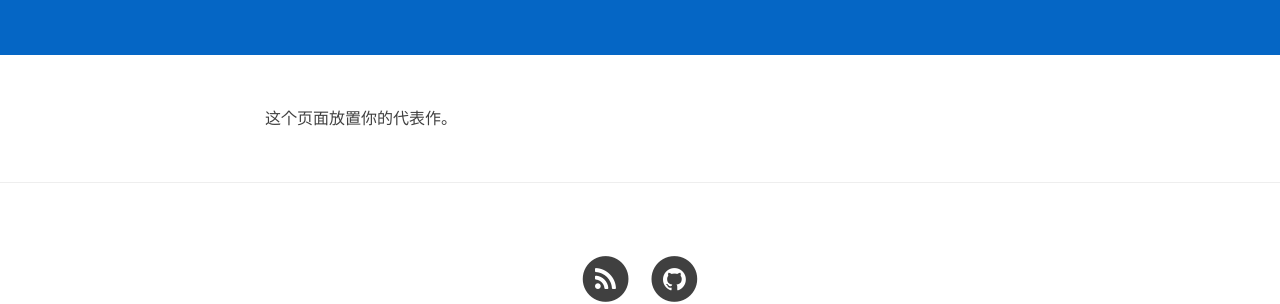
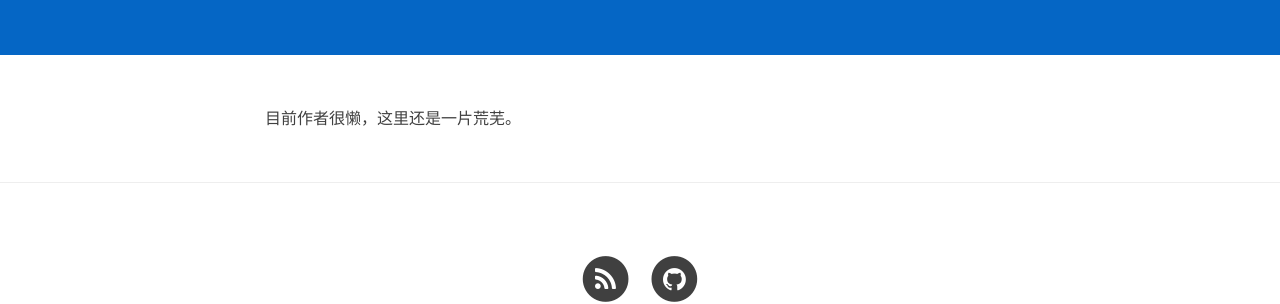
Before and after one commit to hang921727/hang.github.io, a Jekyll site: the page built from milestone.md, in a window 1280 px wide. Shown: the part 373-677 px from the top of the page. Built offline with Jekyll 4.4.1, drawn with Linux system fonts in a browser that asks for light colours; nearby versions of some CDN libraries.

Commit message:
Update milestone.md

```diff
--- a/milestone.md
+++ b/milestone.md
@@ -5,4 +5,4 @@ description: "代表作"
 header-img: "img/zhihu.jpg"
 ---
 
-这个页面放置你的代表作。
+目前作者很懒，这里还是一片荒芜。
```
